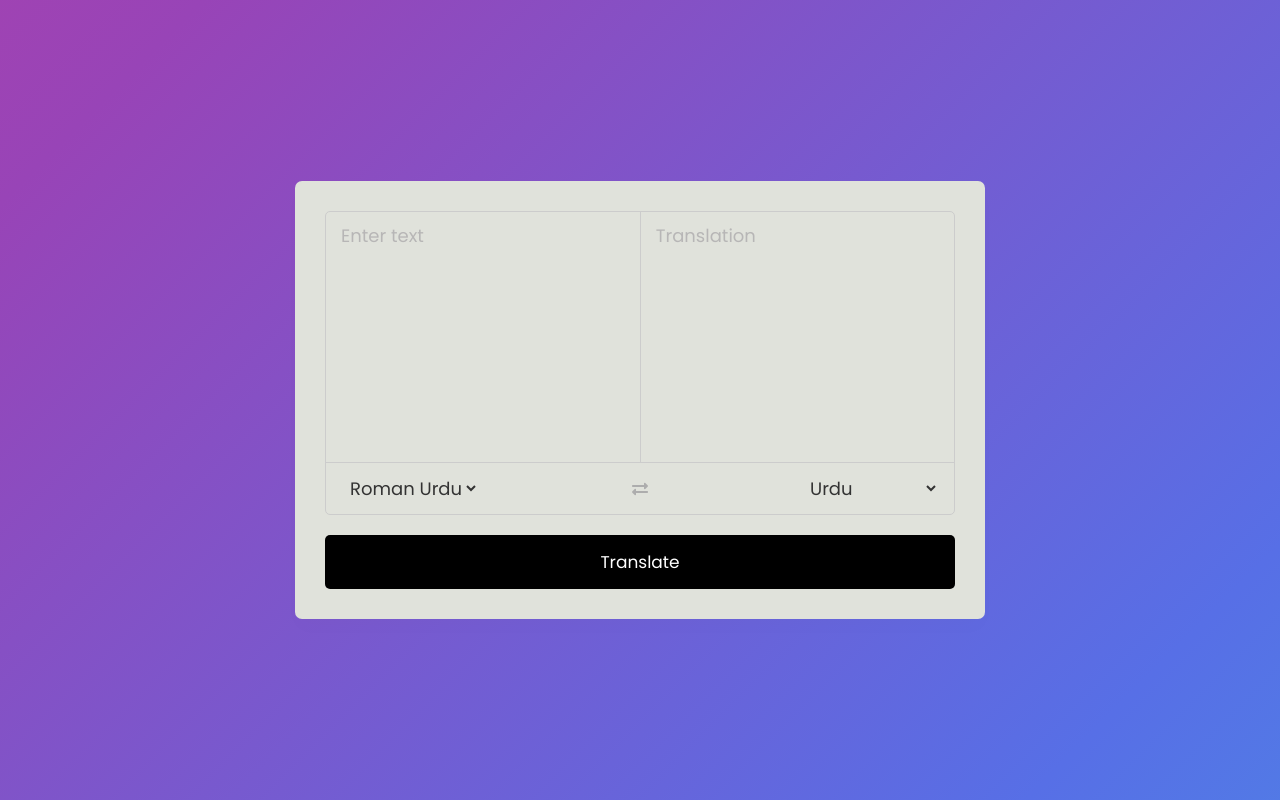
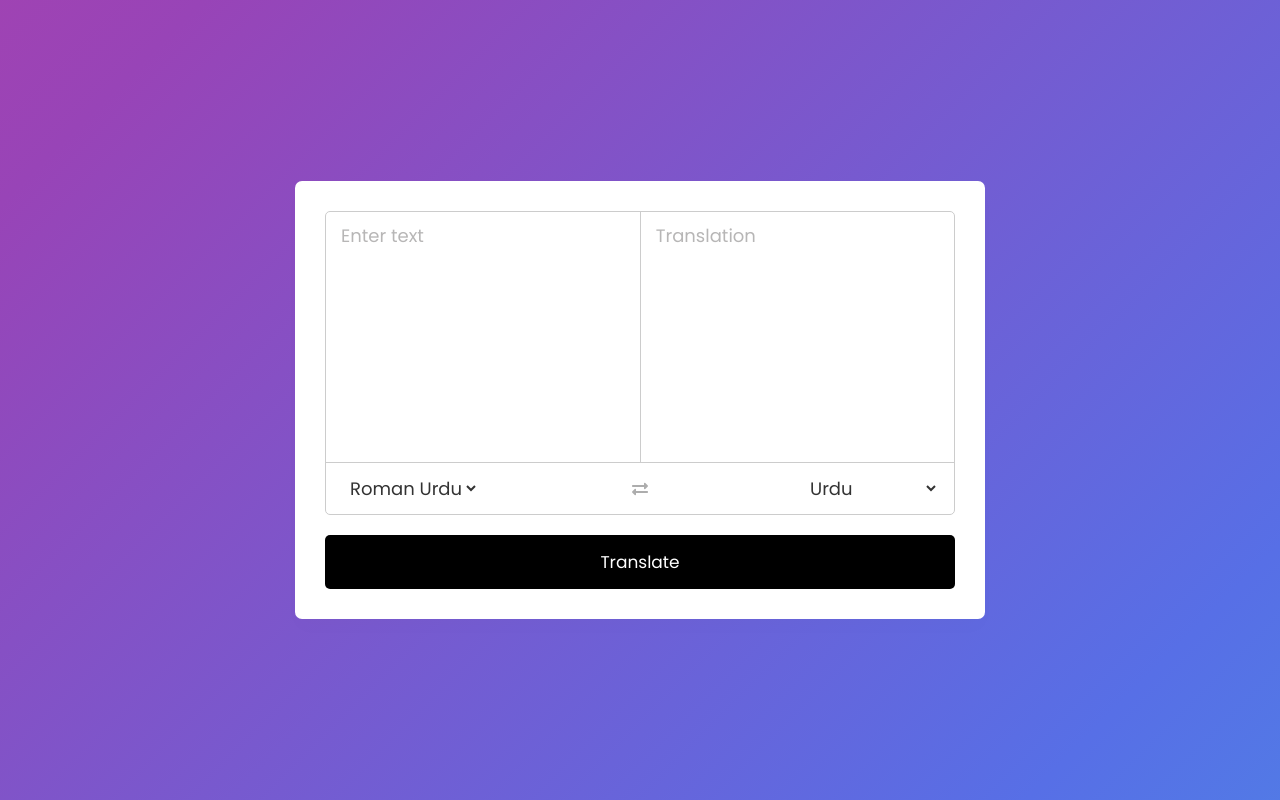
Before and after one commit to zohaibadnan137/urduify, a plain HTML site: page user_interface/index.html in a window 1280 px wide. Drawn offline with Linux system fonts and the light colour scheme.

Commit message:
Update style.css

```diff
--- a/user_interface/style.css
+++ b/user_interface/style.css
@@ -11,16 +11,15 @@ body {
   display: flex;
   align-items: center;
   justify-content: center;
-  padding: 0 10px;
+  padding: 0;
   min-height: 100vh;
-  background: #2E3532;
 }
 
 .container {
   max-width: 690px;
   width: 100%;
   padding: 30px;
-  background: #E0E2DB;
+  background: #FFF;
   border-radius: 7px;
   box-shadow: 0 10px 20px rgba(0, 0, 0, 0.01);
 }
@@ -227,7 +226,3 @@ li,
     background-position: 0% 50%;
   }
 }
-
-body {
-  padding: 0;
-}
```
